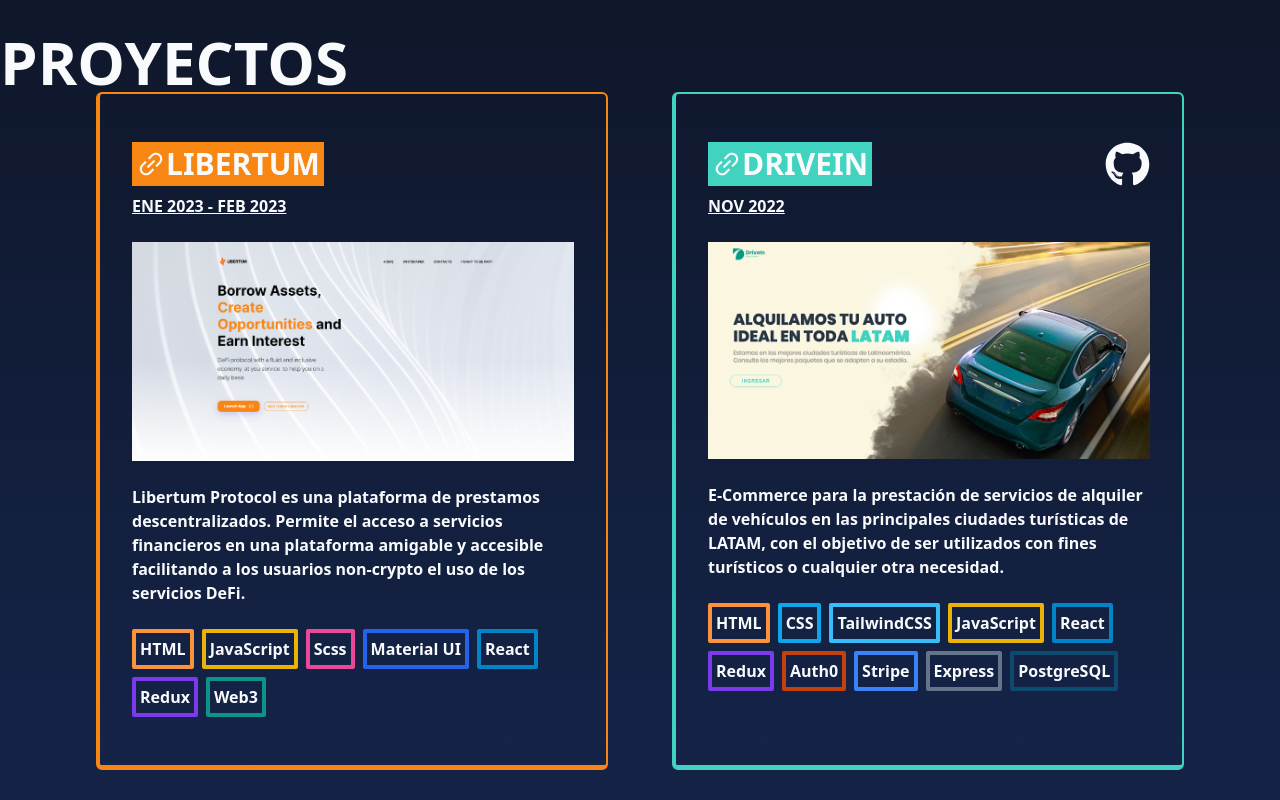
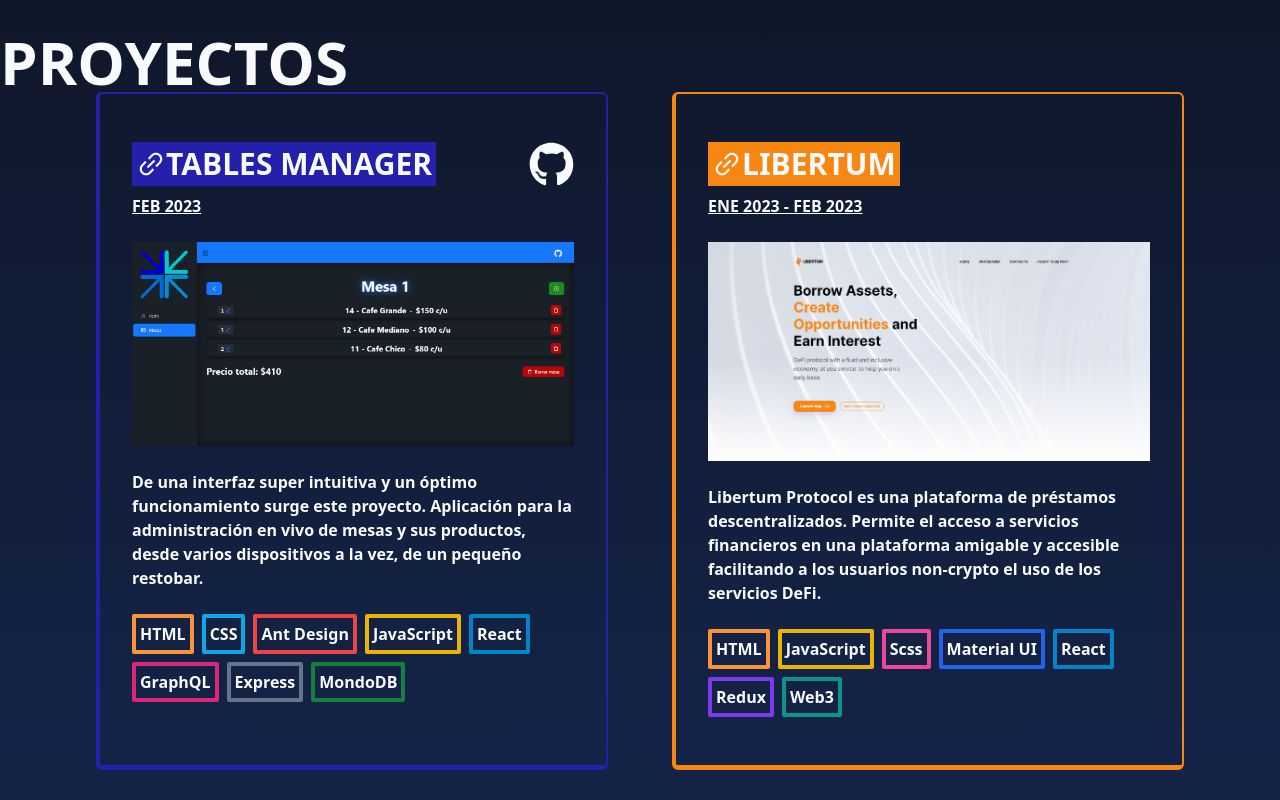
Before and after one commit to luqasmagra/portfolio, a Next.js app: page /components/Projects in a window 1280 px wide. Shown: the top 800 px of the page. Built offline with nearby package versions, Linux system fonts and the light colour scheme.

Commit message:
Add TM project

```diff
--- a/src/pages/components/Projects.jsx
+++ b/src/pages/components/Projects.jsx
@@ -1,6 +1,6 @@
 import Image from "next/image";
 import React from "react";
-import { FaGithub, FaLinkedin } from "react-icons/fa";
+import { FaGithub } from "react-icons/fa";
 import { AiOutlineLink } from "react-icons/ai";
 
 export default function Projects() {
@@ -8,6 +8,71 @@
     <>
       <h2 className="text-6xl text-slate-50 font-extrabold mt-8">PROYECTOS</h2>
       <div className="flex flex-col flex-wrap md:flex-row justify-center gap-12 md:gap-16">
+        <article
+          className="max-w-lg rounded-md md:border-2 md:border-l-4 md:border-b-[5px] text-slate-50
+  p-8 md:px-8 md:py-12 text-justify relative border-[#2321ac] hover:bg-black/5 transition"
+        >
+          <header className="flex justify-between items-start mb-4">
+            <div>
+              <a target="_black" rel="noreferrer" className="flex w-fit ">
+                <h2 className="cursor-pointer text-3xl font-bold bg-[#2321ac] text-left w-fit p-1 flex items-center hover:scale-110 transition">
+                  <AiOutlineLink size={30} /> TABLES MANAGER
+                </h2>
+              </a>
+              <h4 className="font-bold underline uppercase text-left w-fit my-2">
+                FEB 2023
+              </h4>
+            </div>
+            <div className="flex">
+              <a
+                href="https://github.com/luqasmagra/tables-manager"
+                target="_blank"
+                className="hover:scale-110 transition"
+              >
+                <FaGithub size={45} />
+              </a>
+            </div>
+          </header>
+          <Image
+            src="/projects/tables.png"
+            width={1600}
+            height={600}
+            alt="Table Page of Tables Manager"
+            className="max-h-56 mx-auto object-cover w-full"
+          />
+          <p className="text-left my-6 font-semibold text-slate-50">
+            De una interfaz super intuitiva y un óptimo funcionamiento surge
+            este proyecto. Aplicación para la administración en vivo de mesas y
+            sus productos, desde varios dispositivos a la vez, de un pequeño
+            restobar.
+          </p>
+          <div className="flex flex-wrap gap-2 mt-4 font-semibold">
+            <span className="rounded-sm border-4 flex items-cente p-1 border-orange-400 hover:bg-orange-400 transition">
+              HTML
+            </span>
+            <span className="rounded-sm border-4 flex items-center p-1 border-sky-500 hover:bg-sky-500 transition">
+              CSS
+            </span>
+            <span className="rounded-sm border-4 flex items-center p-1 border-red-500 hover:bg-red-500 transition">
+              Ant Design
+            </span>
+            <span className="rounded-sm border-4 flex items-center p-1 border-yellow-500 hover:bg-yellow-500 transition">
+              JavaScript
+            </span>
+            <span className="rounded-sm border-4 flex items-center p-1 border-sky-600 hover:bg-sky-600 transition">
+              React
+            </span>
+            <span className="rounded-sm border-4 flex items-center p-1 border-pink-600 hover:bg-pink-600 transition">
+              GraphQL
+            </span>
+            <span className="rounded-sm border-4 flex items-center p-1 border-slate-500 hover:bg-slate-500 transition">
+              Express
+            </span>
+            <span className="rounded-sm border-4 flex items-center p-1 border-green-700 hover:bg-green-700 transition">
+              MondoDB
+            </span>
+          </div>
+        </article>
         <article
           className="max-w-lg rounded-md md:border-2 md:border-l-4 md:border-b-[5px] text-slate-50
   p-8 md:px-8 md:py-12 text-justify relative border-[#f88612] hover:bg-black/5 transition"
@@ -38,7 +103,7 @@
             className="max-h-56 mx-auto object-cover w-full"
           />
           <p className="text-left my-6 font-semibold text-slate-50">
-            Libertum Protocol es una plataforma de prestamos descentralizados.
+            Libertum Protocol es una plataforma de préstamos descentralizados.
             Permite el acceso a servicios financieros en una plataforma amigable
             y accesible facilitando a los usuarios non-crypto el uso de los
             servicios DeFi.
@@ -101,7 +166,7 @@
             src="/projects/drivein.png"
             width={1600}
             height={600}
-            alt="Landing page of Libertum Plataform"
+            alt="Landing page of DriveIn"
             className="max-h-56 mx-auto object-cover w-full"
           />
           <p className="text-left my-6 font-semibold text-slate-50">
@@ -176,7 +241,7 @@
             src="/projects/dogs.png"
             width={1600}
             height={600}
-            alt="Landing page of Libertum Plataform"
+            alt="Landing page of Henry Dogs"
             className="max-h-56 mx-auto object-cover w-full"
           />
           <p className="text-left my-6 font-semibold text-slate-50">
```
Also changed, not shown: public/projects/tables.png (added).
